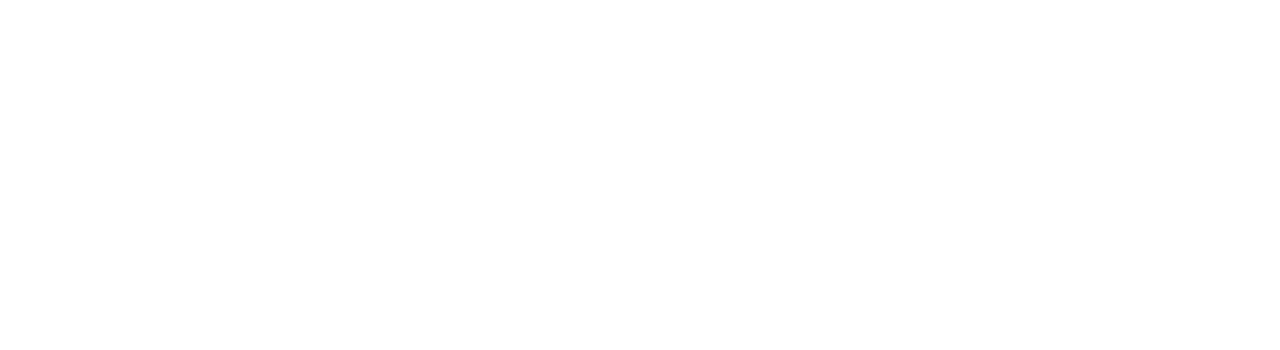
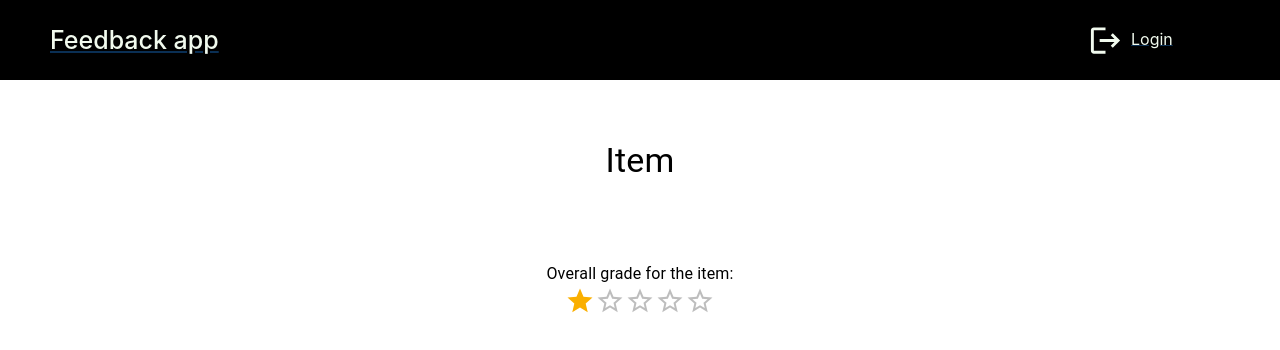
Before and after one commit to maijaidap/feedback-app, a React (Create React App) app in the folder frontend/: page /review in a window 1280 px wide. Before the commit this address had no page. Shown: the top 350 px of the page. Built offline with nearby package versions, Linux system fonts and the light colour scheme.

Commit message:
Create review component and init review page

```diff
--- a/frontend/src/AppRouter.tsx
+++ b/frontend/src/AppRouter.tsx
@@ -3,6 +3,7 @@
 import Register from "./pages/Register";
 import Home from "./pages/Home";
 import React from "react";
+import AddReview from "./pages/AddReview";
 
 const AppRouter = (): JSX.Element => {
   return (
@@ -10,6 +11,7 @@
       <Route path="login" element={<Login />}></Route>
       <Route path="register" element={<Register />}></Route>
       <Route path="home" element={<Home />}></Route>
+      <Route path="review" element={<AddReview />}></Route>
       <Route index element={<Home />} />
     </Routes>
   );
--- a/frontend/src/components/feedback-list-item/ItemListItem.tsx
+++ b/frontend/src/components/feedback-list-item/ItemListItem.tsx
@@ -1,7 +1,5 @@
-import { Edit } from "@mui/icons-material";
-import { Box, IconButton, Link, ListItem, Typography } from "@mui/material";
-import Grid2 from "@mui/material/Unstable_Grid2";
-import React, { useState } from "react";
+import { Box, Link, Rating } from "@mui/material";
+import React from "react";
 import styles from "./ItemListItem.module.css";
 
 interface Item {
@@ -18,11 +16,14 @@
 const ItemListItem = ({ item }: ListItemProps) => {
   return (
     <div className={styles.listItem}>
-      <Link>
+      <Link href="/review">
         <h2>{item.name}</h2>
       </Link>
       <p>
-        {item.avgGrade} ({item.reviewsDone} Reviews)
+        <Box className={styles.rating}>
+          <Rating name="simple-controlled" readOnly value={item.avgGrade} />
+        </Box>
+        ({item.reviewsDone} Reviews)
       </p>
     </div>
   );
--- /dev/null
+++ b/frontend/src/components/numeral-review/NumeralReview.module.css
@@ -0,0 +1,14 @@
+.rating {
+    display: flex;
+    flex-direction: column;
+    align-items: center;
+    padding: 1em;
+    width: 400px;
+    height: 50px;
+    justify-content: space-between;
+  }
+
+  .header {
+    font-weight: bold;
+    margin-bottom: 15px;
+  }
--- /dev/null
+++ b/frontend/src/components/numeral-review/NumeralReview.tsx
@@ -0,0 +1,23 @@
+import { Box, Rating, Typography } from "@mui/material";
+import styles from "./NumeralReview.module.css";
+import React from "react";
+
+const NumeralReview = (): JSX.Element => {
+  const [value, setValue] = React.useState<number | null>(1);
+  return (
+    <Box sx={{ width: 300 }} className={styles.rating}>
+      <Typography className={styles.header}>
+        Overall grade for the item:
+      </Typography>
+      <Rating
+        size="large"
+        value={value}
+        onChange={(event, newValue) => {
+          setValue(newValue);
+        }}
+      />
+    </Box>
+  );
+};
+
+export default NumeralReview;
--- a/frontend/src/components/register/RegisterForm.tsx
+++ b/frontend/src/components/register/RegisterForm.tsx
@@ -1,5 +1,6 @@
 import Grid2 from "@mui/material/Unstable_Grid2";
 import { Button, FormLabel, TextField } from "@mui/material";
+import React from "react";
 
 const RegisterForm = (): JSX.Element => {
   return (
--- /dev/null
+++ b/frontend/src/pages/AddReview.tsx
@@ -0,0 +1,48 @@
+import MainLayout from "../components/main-layout/MainLayout";
+import Grid2 from "@mui/material/Unstable_Grid2";
+import React from "react";
+import NumeralReview from "../components/numeral-review/NumeralReview";
+import { Typography } from "@mui/material";
+
+interface Item {
+  id: string;
+  name: string;
+  category: string;
+  avgGrade: number;
+  reviewsDone: number;
+}
+
+const items: Item[] = [
+  {
+    id: "1",
+    name: "Item1",
+    category: "Electronics",
+    avgGrade: 8.8,
+    reviewsDone: 3,
+  },
+];
+
+const AddReview = (): JSX.Element => {
+  return (
+    <MainLayout>
+      <Grid2
+        container
+        spacing={1}
+        alignItems="center"
+        justifyContent="center"
+        marginTop={5}
+      >
+        <Grid2 xs={12} margin={2}>
+          <Typography variant="h4" display="flex" justifyContent="center">
+            Item
+          </Typography>
+        </Grid2>
+        <Grid2 container spacing={1} justifyContent="center" marginTop={5}>
+          <NumeralReview />
+        </Grid2>
+      </Grid2>
+    </MainLayout>
+  );
+};
+
+export default AddReview;
--- a/frontend/src/pages/Home.tsx
+++ b/frontend/src/pages/Home.tsx
@@ -17,42 +17,42 @@
     id: "1",
     name: "Item1",
     category: "Electronics",
-    avgGrade: 8.8,
+    avgGrade: 2,
     reviewsDone: 3,
   },
   {
     id: "2",
     name: "Item3",
     category: "Electronics",
-    avgGrade: 8.8,
+    avgGrade: 4,
     reviewsDone: 3,
   },
   {
     id: "3",
     name: "Item3",
     category: "Electronics",
-    avgGrade: 8.8,
+    avgGrade: 5,
     reviewsDone: 3,
   },
   {
     id: "1",
     name: "Item1",
     category: "Electronics",
-    avgGrade: 8.8,
+    avgGrade: 3,
     reviewsDone: 3,
   },
   {
     id: "2",
     name: "Item3",
     category: "Electronics",
-    avgGrade: 8.8,
+    avgGrade: 1,
     reviewsDone: 3,
   },
   {
     id: "3",
     name: "Item3",
     category: "Electronics",
-    avgGrade: 8.8,
+    avgGrade: 5,
     reviewsDone: 3,
   },
 ];
```
